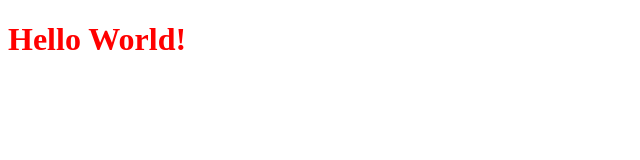
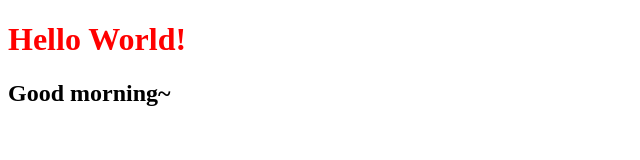
Before and after one commit to DeeteeCG/deeteecg.github.io, a plain HTML site: page index.html in a window 1280 px wide. Shown: the whole page, without its empty margins (0-640 px from the left). Drawn offline with Linux system fonts and the light colour scheme.

Commit message:
second commit

```diff
--- a/index.html
+++ b/index.html
@@ -8,5 +8,6 @@
   <body>
     <!-- Main body content -->
     <h1>Hello World!</h1>
+    <h2>Good morning~<h2>
   </body>
 <html>
```
